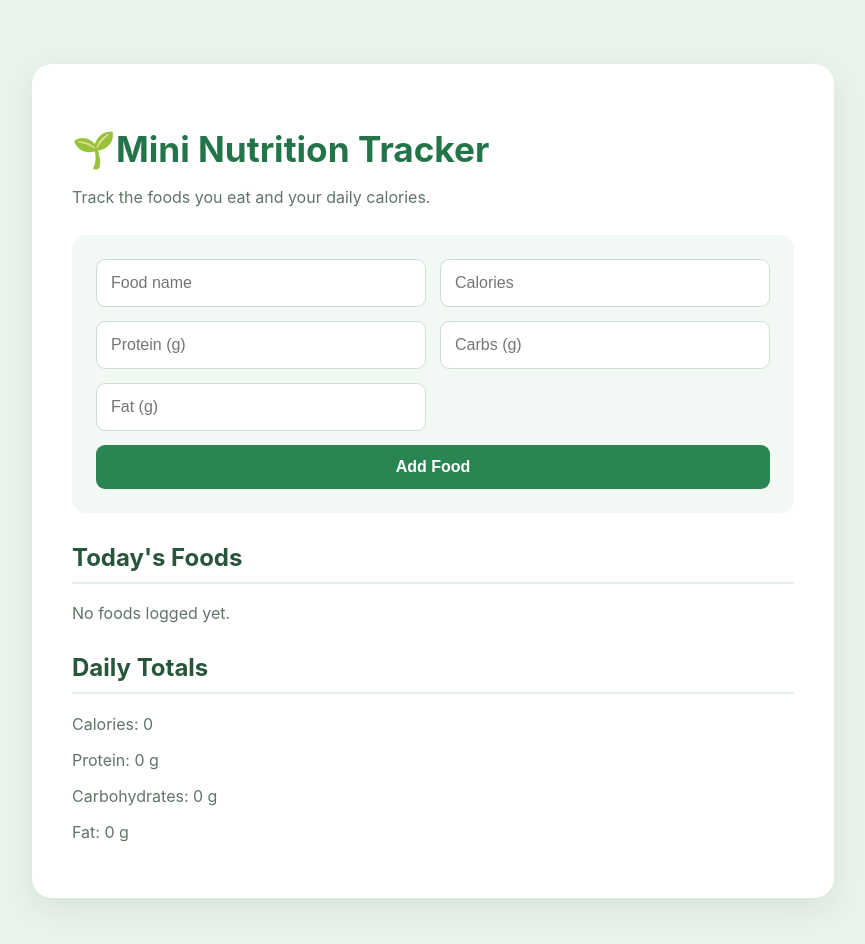
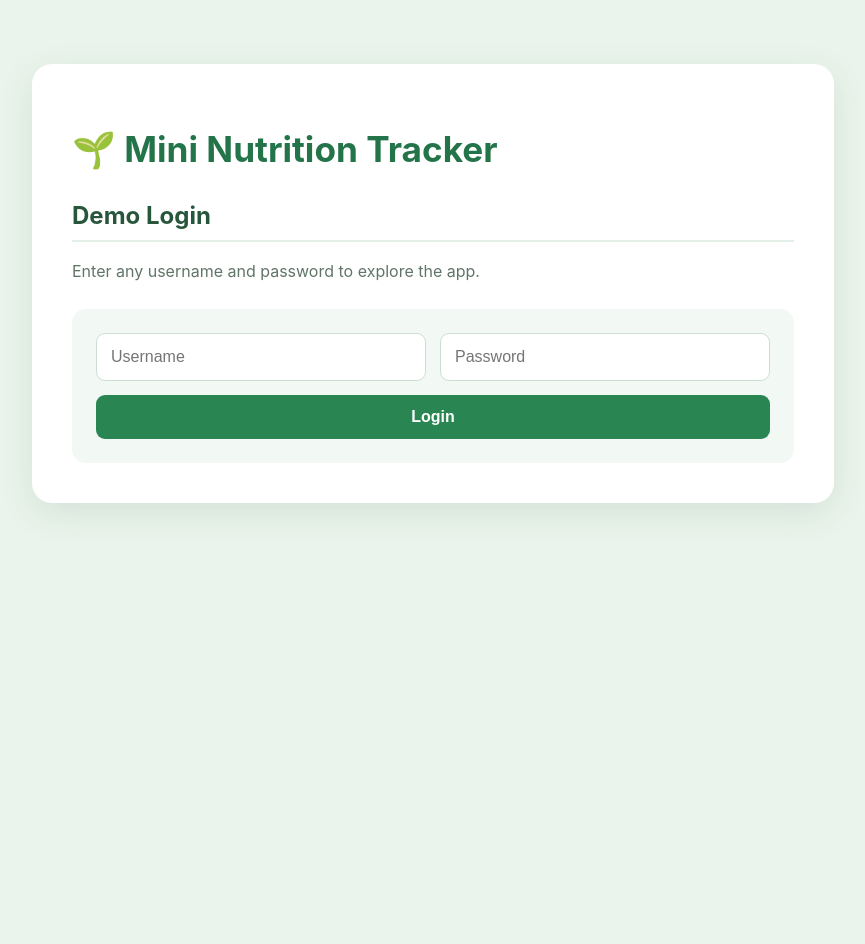
Before and after one commit to PeteyS17/nutrition-tracker-research, a React app in the folder frontend/: page / in a window 1280 px wide. Shown: the top 944 px of the page, without its empty margins (207-1072 px from the left). After the commit the page ends 800 px from the top, so only its background shows below. Built offline with nearby package versions, Linux system fonts and the light colour scheme; the HTML template or start-up script is replaced by a standard one.

Commit message:
Add demo login and logout

```diff
--- a/frontend/src/App.jsx
+++ b/frontend/src/App.jsx
@@ -3,6 +3,10 @@ import { useState } from 'react'
 import './App.css'
 
 function App() {
+const [username, setUsername] = useState('')
+  const [password, setPassword] = useState('')
+  const [loggedInUser, setLoggedInUser] = useState(null)
+
   const [foodName, setFoodName] = useState('')
   const [calories, setCalories] = useState('')
   const [protein, setProtein] = useState('')
@@ -10,12 +14,39 @@ function App() {
   const [fat, setFat] = useState('')
   const [foods, setFoods] = useState([])
 
+function handleLogin(event) {
+    event.preventDefault()
+
+    if (!username.trim() || !password.trim()) {
+      return
+    }
+
+
+    setLoggedInUser(username.trim())
+    setPassword('')
+  }
+
+  function handleLogout() {
+    setLoggedInUser(null)
+    setUsername('')
+    setPassword('')
+    setFoods([])
+  }
+
   function addFood(event) {
     event.preventDefault()
 
     const values = [calories, protein, carbs, fat]
 
-    if (!foodName.trim() || calories === '' || Number(calories) < 0) {
+   if (
+      !foodName.trim() ||
+      values.some(
+        (value) =>
+          value === '' ||
+          !Number.isFinite(Number(value)) ||
+          Number(value) < 0
+      )
+    ) {
       return
     }
 
@@ -49,11 +80,49 @@ function App() {
     }),
     { calories: 0, protein: 0, carbs: 0, fat: 0 }
   )
+  if (!loggedInUser) {
+    return (
+      <main>
+        <h1>🌱 Mini Nutrition Tracker</h1>
+        <h2>Demo Login</h2>
+        <p>Enter any username and password to explore the app.</p>
+
+        <form onSubmit={handleLogin}>
+          <input
+            type="text"
+            placeholder="Username"
+            value={username}
+            onChange={(event) => setUsername(event.target.value)}
+            required
+          />
+
+          <input
+            type="password"
+            placeholder="Password"
+            value={password}
+            onChange={(event) => setPassword(event.target.value)}
+            required
+          />
+
+          <button type="submit">Login</button>
+        </form>
+
+
+      </main>
+    )
+  }
 
   return (
     <main>
       <h1> 🌱Mini Nutrition Tracker</h1>
-      <p>Track the foods you eat and your daily calories.</p>
+      <p>Welcome, {loggedInUser}!</p>
+
+      <button type="button" onClick={handleLogout}>
+        Logout
+      </button>
+
+      <h2>Add Food</h2>
+
 
       <form onSubmit={addFood}>
         <input
```
